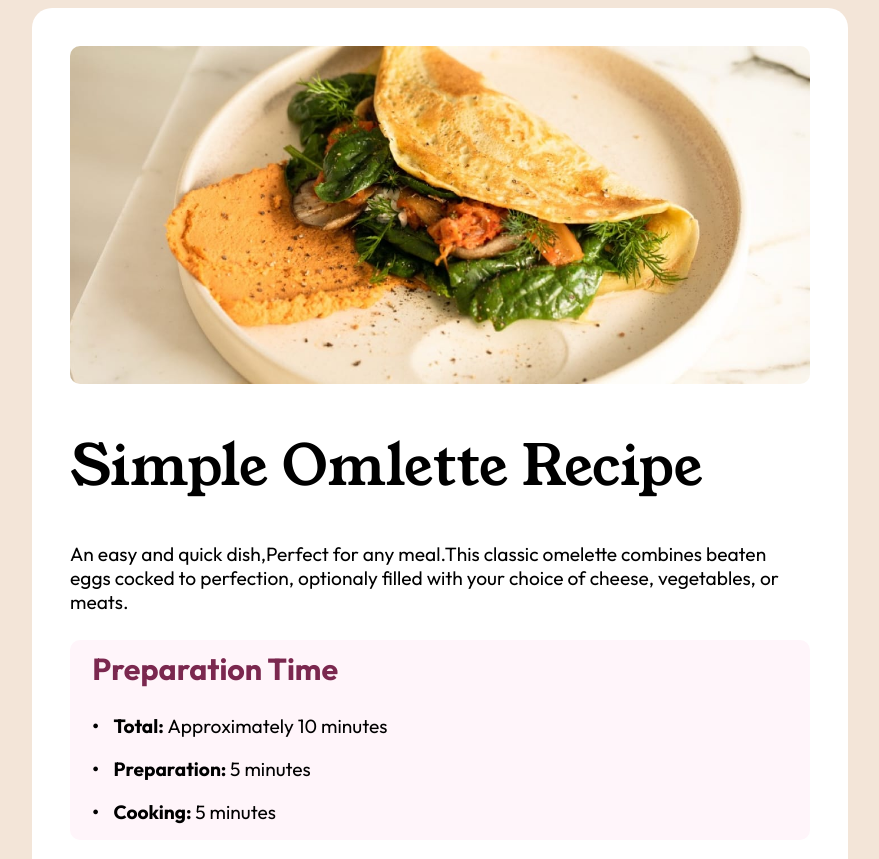
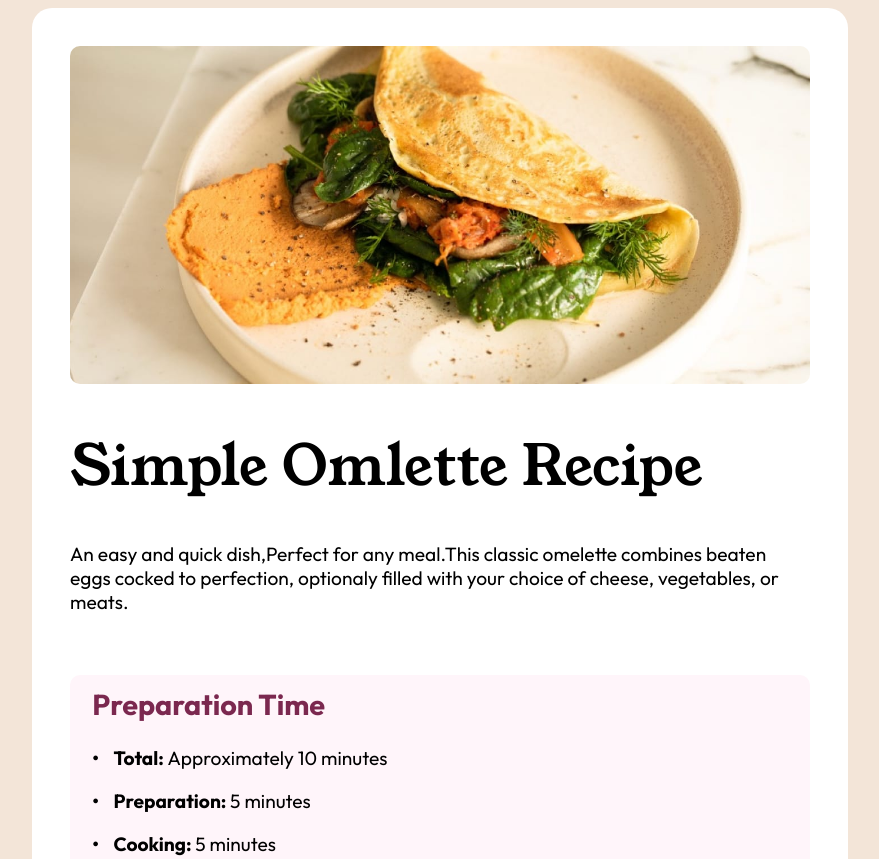
Before and after one commit to Moha98Set/Recipe-page, a plain HTML site: page index.html in a window 1280 px wide. Shown: the top 859 px of the page, without its empty margins (200-1079 px from the left). Drawn offline with Linux system fonts and the light colour scheme.

Commit message:
Extra Space

```diff
--- a/style.css
+++ b/style.css
@@ -31,7 +31,7 @@ body{
     border-radius:10px;
 }
 .pink h2{
-    font-size: 1.9rem;
+    font-size: 1.8rem;
     color:#7b284f;
     padding-top: 1.5%;
 }
```
Also changed, not shown: index.html (+3 -0 lines).
